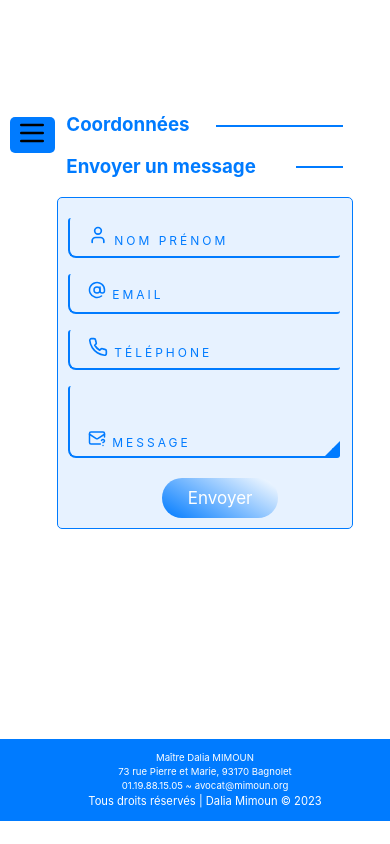
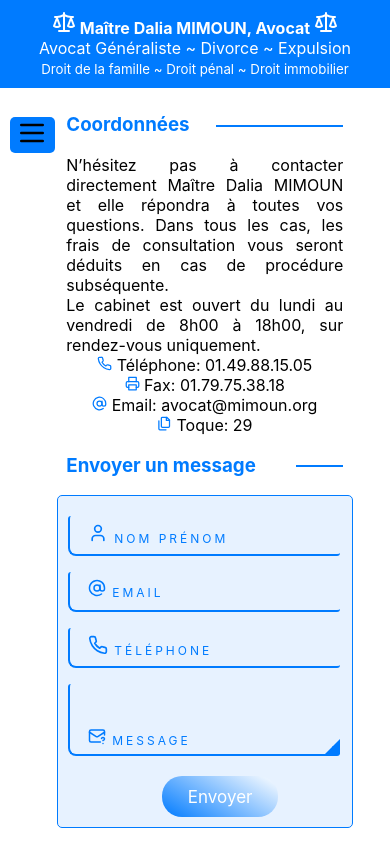
Before and after one commit to saroush5/MIMOUNavocat, a React (Create React App) app in the folder frontend/: page /contact in a window 390 px wide. Shown: the top 844 px of the page. Built offline with nearby package versions, Linux system fonts and the light colour scheme.

Commit message:
Contact for mobile

```diff
--- a/frontend/src/App.js
+++ b/frontend/src/App.js
@@ -7,8 +7,8 @@ import Footer from './Footer';
 import Menu from './Menu';
 import Acces from './Acces';
 import Propos from './Propos';
-// import Contact from './Contact';
-import Contact from './New_Contact';
+// import MobileContact from './MobileContact';
+import Contact from './Contact';
 import Prestations from './Prestations';
 import Accueil from './Accueil';
 
@@ -24,7 +24,7 @@ function App() {
     <Router>
       <div className="App" id={theme}>
       {/* <ThemeContext.Provider value={{ theme, toggleTheme }}> */}
-        {/* <Header /> */}
+        <Header />
           <Menu/>
           <Routes>
             <Route path="/" element={<Accueil />} />
--- a/frontend/src/New_Contact.js
+++ b/frontend/src/Contact.js
@@ -146,7 +146,7 @@
 
 // export default Contact;
 
-import './New_Contact.css';
+import './Contact.css';
 import React, { useRef, useState } from "react";
 import emailjs from "@emailjs/browser";
 import { Phone, Printer, AtSign, MailQuestion, User, Files  } from 'lucide-react';
@@ -220,6 +220,15 @@ export const Contact = () => {
         <div className='infos'><Phone size={15} className='icon' /> Téléphone: <a href='tel:+33119881505' className='tel'>01.49.88.15.05</a> <Printer size={15} className='icon'/> Fax: 01.79.75.38.18<br></br>
         <AtSign size={15} className='icon' /> Email: <a href='mailto:avocat@mimoun.org' className='tel'>avocat@mimoun.org</a> <Files size={15} className='icon' /> Toque: 29 </div>
       </p>
+      <p className='p_contact_mob'>
+         N’hésitez pas à contacter directement Maître Dalia MIMOUN et elle répondra à toutes vos questions.
+         Dans tous les cas, les frais de consultation vous seront déduits en cas de procédure subséquente.<br></br>
+         Le cabinet est ouvert du lundi au vendredi de 8h00 à 18h00, sur rendez-vous uniquement.<br></br>
+         <div className='infos'><Phone size={15} className='icon' /> Téléphone: <a href='tel:+33119881505' className='tel'>01.49.88.15.05</a> <br></br>
+         <Printer size={15} className='icon'/> Fax: 01.79.75.38.18<br></br>
+         <AtSign size={15} className='icon' /> Email: <a href='mailto:avocat@mimoun.org' className='tel'>avocat@mimoun.org</a> <br></br>
+         <Files size={15} className='icon' /> Toque: 29 </div>
+       </p>
       <h3 className='send_mail'>Envoyer un message</h3>
       <div className='c_form'>
       <form ref={form} onSubmit={sendEmail} className="form">
```
Also changed, not shown: frontend/src/Contact.css (renamed from frontend/src/New_Contact.css).
